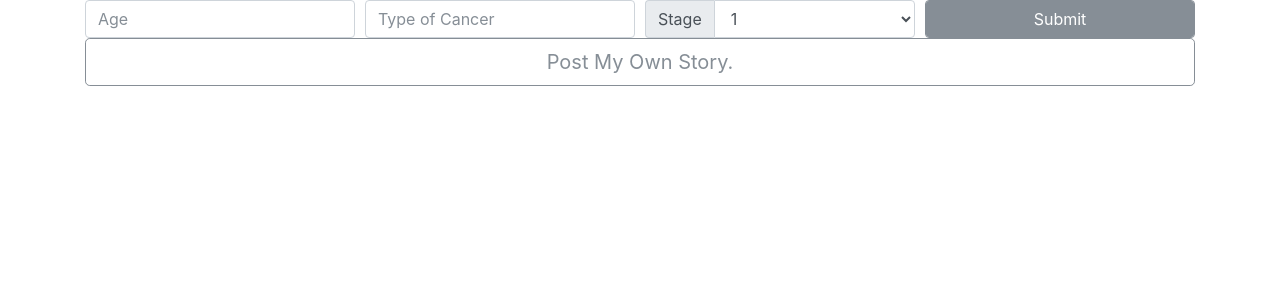
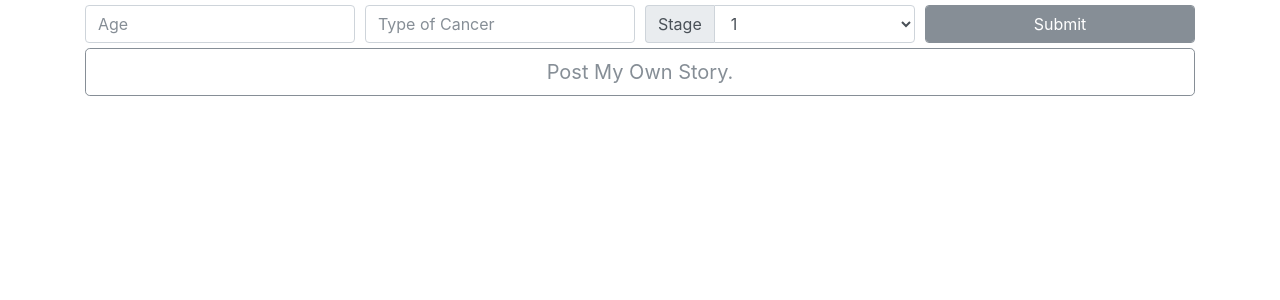
Before and after one commit to zhengyi20201/team-3, a PHP site: page / in a window 1280 px wide. Shown: the top 300 px of the page. Run offline with PHP 8.4, Linux system fonts and the light colour scheme; some libraries are stand-ins or nearby versions.

Commit message:
Add margin

```diff
--- a/frontend/includes/header.php
+++ b/frontend/includes/header.php
@@ -5,5 +5,6 @@
     <meta charset="utf-8">
     <meta name="viewport" content="width=device-width, initial-scale=1, shrink-to-fit=no">
     <link rel="stylesheet" href="https://maxcdn.bootstrapcdn.com/bootstrap/4.0.0-beta.2/css/bootstrap.min.css" integrity="sha384-PsH8R72JQ3SOdhVi3uxftmaW6Vc51MKb0q5P2rRUpPvrszuE4W1povHYgTpBfshb" crossorigin="anonymous">
+    <link rel="stylesheet" href="/static/css/theme.css">
 </head>
 <body>
--- a/frontend/index.php
+++ b/frontend/index.php
@@ -4,7 +4,7 @@ $page_title = 'Home';
 require ('includes/header.php');
 ?>
     <div class="container">
-        <div>
+        <div class="section">
             <form class="text-center">
                 <div class="form-row">
                     <div class="col">
@@ -32,10 +32,10 @@ require ('includes/header.php');
                 </div>
             </form>
         </div>
-        <div class="text-center">
+        <div class="text-center section">
             <a class="btn btn-outline-secondary btn-lg form-control" href="new-story.php">Post My Own Story.</a>
         </div>
-        <div>
+        <div class="section">
 
         </div>
     </div>
--- /dev/null
+++ b/frontend/static/css/theme.css
@@ -0,0 +1,4 @@
+.section {
+    margin-top: 5px;
+    margin-bottom: 5px;
+}
```
